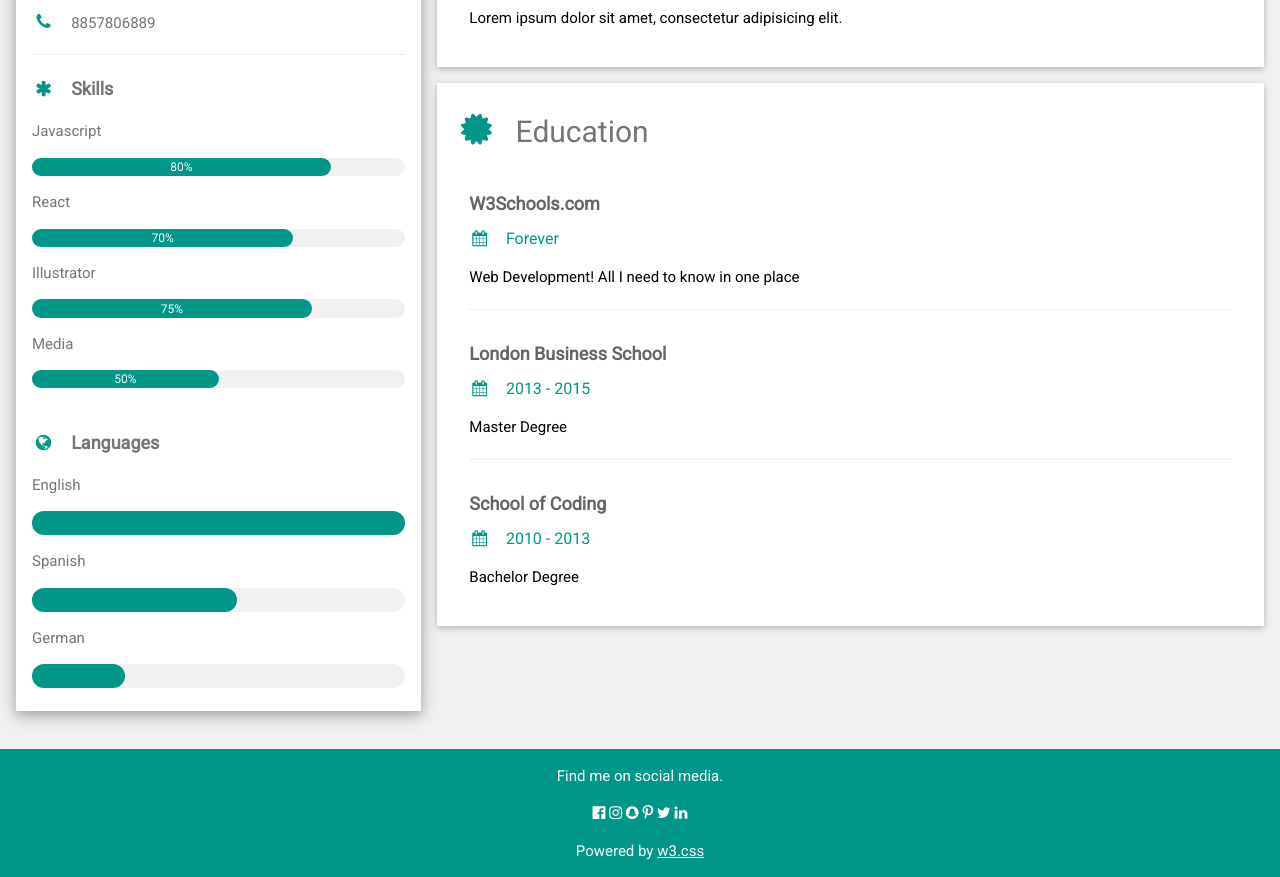
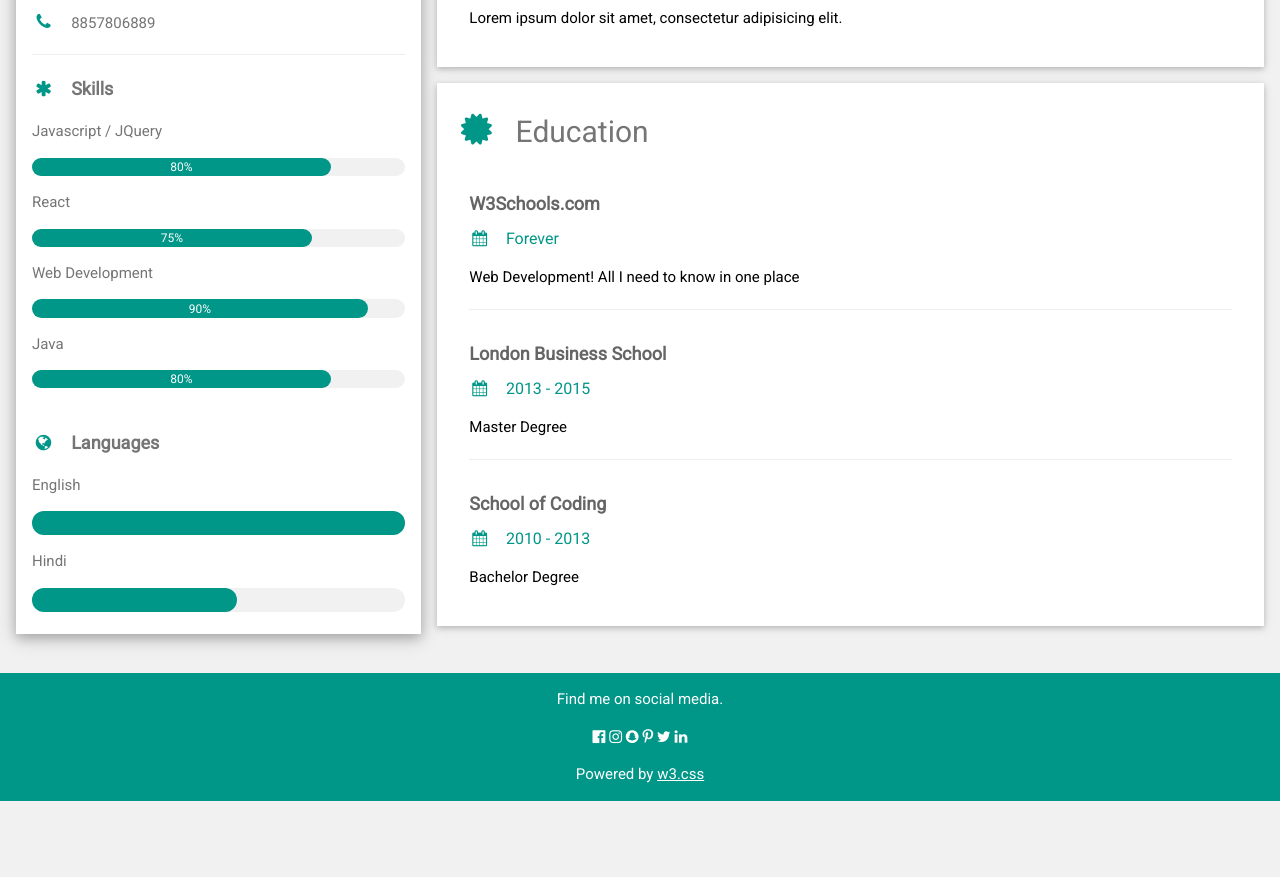
Before and after one commit to codewithrakeshkumar/codewithrakeshkumar.github.io, a plain HTML site: page index.html in a window 1280 px wide. Shown: the part 537-1414 px from the top of the page. After the commit the page ends 1338 px from the top, so only its background shows below. Drawn offline with nearby package versions, Linux system fonts and the light colour scheme.

Commit message:
Update index.html

```diff
--- a/index.html
+++ b/index.html
@@ -37,7 +37,7 @@
           <hr>
 
           <p class="w3-large"><b><i class="fa fa-asterisk fa-fw w3-margin-right w3-text-teal"></i>Skills</b></p>
-          <p>Javascript</p>
+          <p>Javascript / JQuery</p>
           <div class="w3-light-grey w3-round-xlarge w3-small">
             <div class="w3-container w3-center w3-round-xlarge w3-teal" style="width:80%">
               <div class="w3-center w3-text-white">80%</div>
@@ -45,16 +45,17 @@
           </div>
           <p>React</p>
           <div class="w3-light-grey w3-round-xlarge w3-small">
-            <div class="w3-container w3-center w3-round-xlarge w3-teal" style="width:70%">70%</div>
+            <div class="w3-container w3-center w3-round-xlarge w3-teal" style="width:75%">75%</div>
           </div>
 
-          <p>Illustrator</p>
+          <p>Web Development</p>
           <div class="w3-light-grey w3-round-xlarge w3-small">
-            <div class="w3-container w3-center w3-round-xlarge w3-teal" style="width:75%">75%</div>
+            <div class="w3-container w3-center w3-round-xlarge w3-teal" style="width:90%">90%</div>
           </div>
-          <p>Media</p>
+
+          <p>Java</p>
           <div class="w3-light-grey w3-round-xlarge w3-small">
-            <div class="w3-container w3-center w3-round-xlarge w3-teal" style="width:50%">50%</div>
+            <div class="w3-container w3-center w3-round-xlarge w3-teal" style="width:80%">80%</div>
           </div>
           <br>
 
@@ -63,14 +64,11 @@
           <div class="w3-light-grey w3-round-xlarge">
             <div class="w3-round-xlarge w3-teal" style="height:24px;width:100%"></div>
           </div>
-          <p>Spanish</p>
+          <p>Hindi</p>
           <div class="w3-light-grey w3-round-xlarge">
             <div class="w3-round-xlarge w3-teal" style="height:24px;width:55%"></div>
           </div>
-          <p>German</p>
-          <div class="w3-light-grey w3-round-xlarge">
-            <div class="w3-round-xlarge w3-teal" style="height:24px;width:25%"></div>
-          </div>
+
           <br>
         </div>
       </div><br>
```
